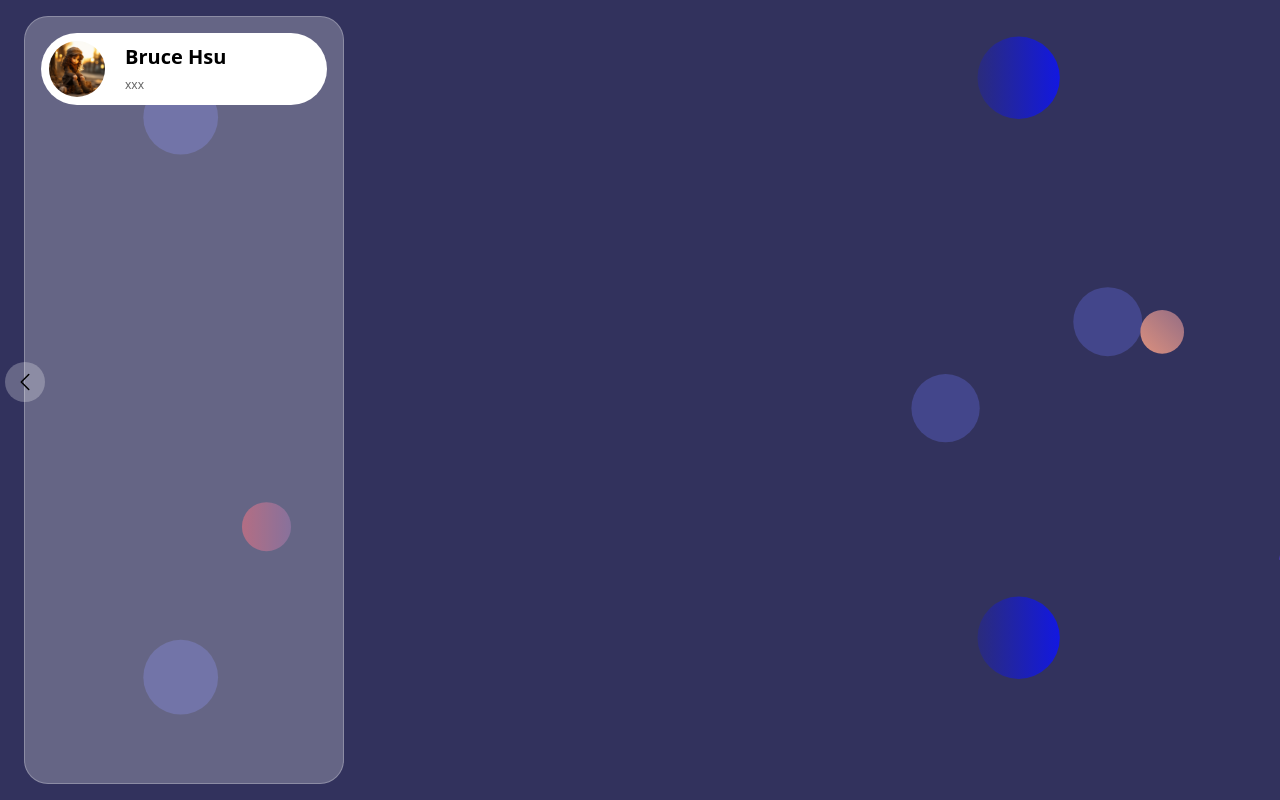
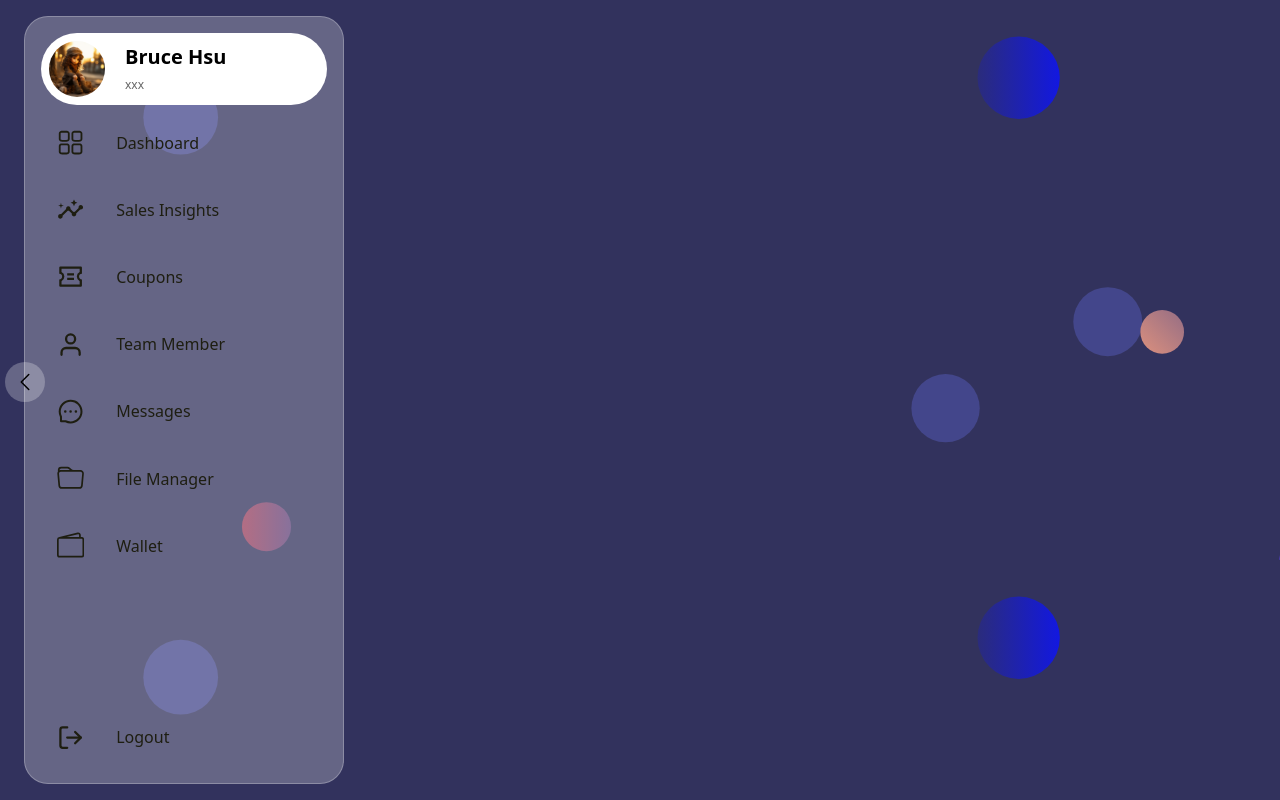
Before and after one commit to Bruce-CodeMan/AI_Online_PC, a React (Vite) app in the folder AI_Online_PC/: page /content in a window 1280 px wide. Built offline with nearby package versions, Linux system fonts and the light colour scheme.

Commit message:
finish the sidebar

```diff
--- a/AI_Online_PC/package.json
+++ b/AI_Online_PC/package.json
@@ -16,6 +16,7 @@
     "framer-motion": "^10.13.1",
     "react": "^18.2.0",
     "react-dom": "^18.2.0",
+    "react-icons": "^4.10.1",
     "react-router-dom": "^6.14.2"
   },
   "devDependencies": {
--- a/AI_Online_PC/src/containers/Content/components/SideBar/index.tsx
+++ b/AI_Online_PC/src/containers/Content/components/SideBar/index.tsx
@@ -8,6 +8,7 @@ import { useState } from "react";
 
 // Custom Imports
 import UserProfile from "@/containers/Content/components/UserProfile";
+import SidebarData from "../SideBarData";
 
 const SideBar = () => {
 
@@ -16,6 +17,7 @@ const SideBar = () => {
   return (
     <div className={`${toggle ? "w-[5.8rem]": ""} sidebar-container`}>
       <UserProfile toggle={toggle}/>
+      <SidebarData toggle={toggle}/>
       <div
         className={`sidebar-button`}
         onClick={() => setToggle(!toggle)}
--- a/AI_Online_PC/src/containers/Content/components/SideBarData/index.tsx
+++ b/AI_Online_PC/src/containers/Content/components/SideBarData/index.tsx
@@ -0,0 +1,40 @@
+/*
+ * @Date: 2023-07-26 17:09:46
+ * @Author: Bruce Hsu
+ * @Description:
+ */
+import React from "react";
+
+import { datas } from "@/data";
+
+interface IProps {
+    toggle: boolean
+}
+
+const SidebarData = ({ toggle }: IProps) => {
+  return (
+    <div className="">
+      {datas.map((data) => {
+        return (
+          <div
+            className={`${
+              toggle ? "last:w-[3.6rem]" : "last:w-[17rem]"
+            } sidebar last:absolute left-4 bottom-4`}
+            key={data.id}
+          >
+            <div className="mr-8 text-[1.7rem] text-brown">{data.icon}</div>
+            <div
+              className={`${
+                toggle ? "opacity-0 delay-200" : ""
+              } text-[1rem] text-brown whitespace-pre`}
+            >
+              {data.text}
+            </div>
+          </div>
+        );
+      })}
+    </div>
+  );
+};
+
+export default SidebarData;
--- /dev/null
+++ b/AI_Online_PC/src/data.tsx
@@ -0,0 +1,54 @@
+/*
+ * @Date: 2023-07-26 17:15:52
+ * @Author: Bruce Hsu
+ * @Description:
+ */
+import { RxDashboard } from "react-icons/rx";
+import { MdInsights } from "react-icons/md";
+import { RiCouponLine } from "react-icons/ri";
+import { FiUser, FiLogOut } from "react-icons/fi";
+import { AiOutlineMessage } from "react-icons/ai";
+import { BsFolder, BsWallet2 } from "react-icons/bs";
+
+export const datas = [
+  {
+    id: 1,
+    icon: <RxDashboard />,
+    text: "Dashboard",
+  },
+  {
+    id: 2,
+    icon: <MdInsights />,
+    text: "Sales Insights",
+  },
+  {
+    id: 3,
+    icon: <RiCouponLine />,
+    text: "Coupons",
+  },
+  {
+    id: 4,
+    icon: <FiUser />,
+    text: "Team Member",
+  },
+  {
+    id: 5,
+    icon: <AiOutlineMessage />,
+    text: "Messages",
+  },
+  {
+    id: 6,
+    icon: <BsFolder />,
+    text: "File Manager",
+  },
+  {
+    id: 7,
+    icon: <BsWallet2 />,
+    text: "Wallet",
+  },
+  {
+    id: 8,
+    icon: <FiLogOut />,
+    text: "Logout",
+  },
+];
--- a/AI_Online_PC/src/index.css
+++ b/AI_Online_PC/src/index.css
@@ -11,4 +11,7 @@
   .sidebar-button{
     @apply absolute top-[45%] flex justify-center items-center -left-5 w-10 h-10 bg-glass rounded-full cursor-pointer
   }
+  .sidebar {
+    @apply flex items-center mt-2 p-4 rounded-lg cursor-pointer hover:bg-white transition-all duration-300
+  }
 }
```
Also changed, not shown: 1 other file (tests, documents, lock files or other folders).
